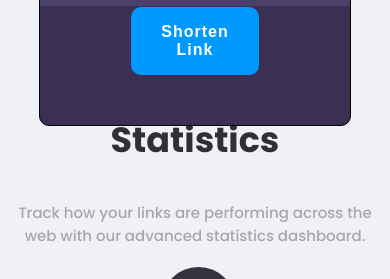
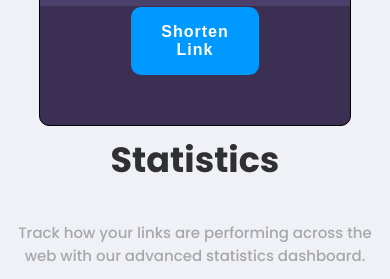
Before and after one commit to Blac-Panda/rdre, a plain HTML site: page index.html in a window 390 px wide. Shown: the part 790-1069 px from the top of the page. Drawn offline with Linux system fonts and the light colour scheme.

Commit message:
adjust responsiveness of adv. stats.

```diff
--- a/style.css
+++ b/style.css
@@ -253,7 +253,7 @@ hr{
     }
 
 .statistics{
-	height: 380px;
+	height: 430px;
 	width: 500px;
 	display: flex;
 	flex-direction: column;
@@ -528,7 +528,7 @@ img{
 	   margin: 30px;
 	   }
 	.statistics{
-	   height: 380px;
+	   height: 400px;
 	   width: 100%;
 	   padding: 5px;
 	   }
```
